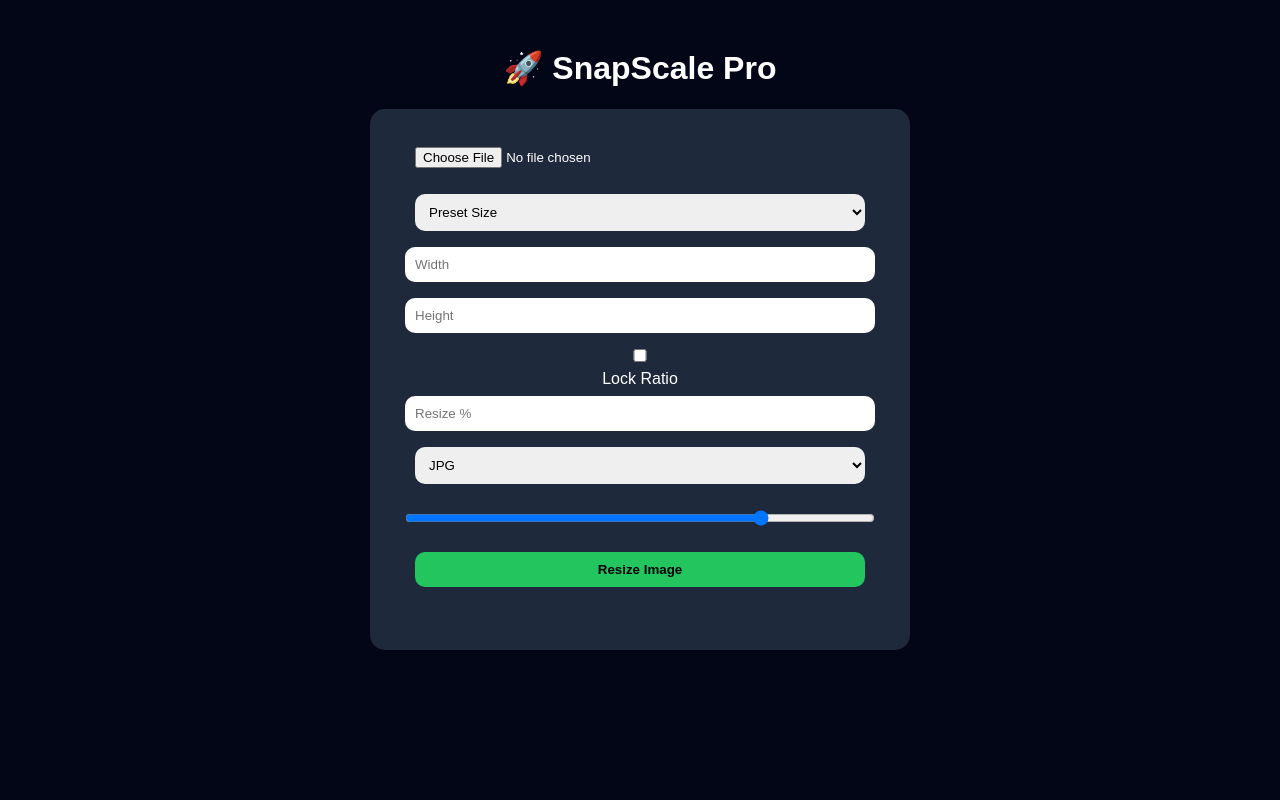
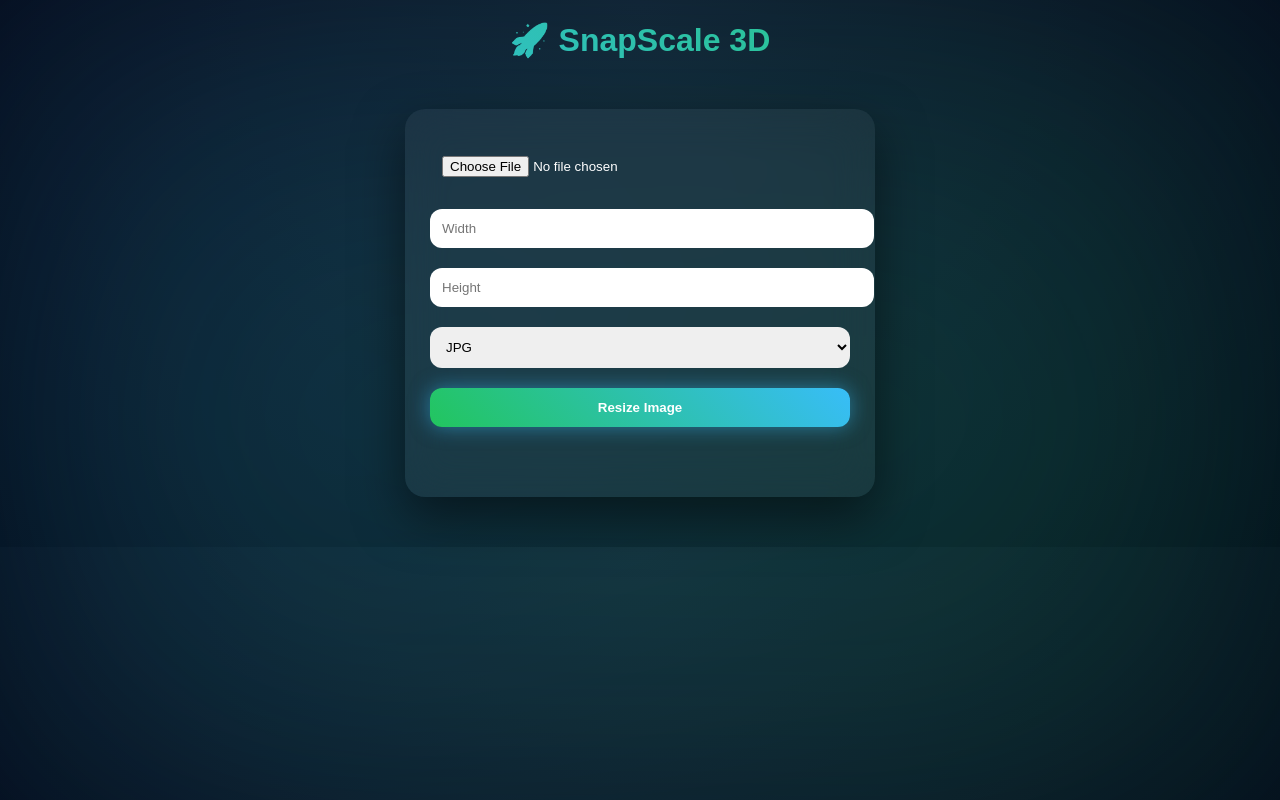
Before and after one commit to aroh097/SnapScale, a plain HTML site: page index.html in a window 1280 px wide. Both pictures are taken after a click on the button "Resize Image". Drawn offline with Linux system fonts and the light colour scheme.

Commit message:
Update index.html

```diff
--- a/index.html
+++ b/index.html
@@ -3,79 +3,104 @@
 <head>
 <meta charset="UTF-8">
 <meta name="viewport" content="width=device-width, initial-scale=1.0">
-<title>SnapScale Pro</title>
+<title>SnapScale 3D</title>
 
 <style>
 body {
+  margin: 0;
   font-family: Arial;
-    background: #020617;
+  background: radial-gradient(circle at top, #0f172a, #020617);
   color: white;
-    text-align: center;
-    padding: 20px;
+  overflow-x: hidden;
 }
 
-.container {
-    max-width: 500px;
-    margin: auto;
-    background: #1e293b;
-    padding: 20px;
-    border-radius: 15px;
+/* Floating background */
+.bg {
+  position: fixed;
+  width: 100%;
+  height: 100%;
+  background: linear-gradient(120deg, #38bdf8, #22c55e);
+  filter: blur(150px);
+  opacity: 0.2;
+  z-index: -1;
 }
 
-input, select, button {
-    width: 90%;
-    padding: 10px;
-    margin: 8px;
-    border-radius: 10px;
-    border: none;
+/* Card */
+.container {
+  max-width: 420px;
+  margin: 50px auto;
+  padding: 25px;
+  border-radius: 20px;
+  background: rgba(255,255,255,0.05);
+  backdrop-filter: blur(20px);
+  box-shadow: 0 20px 50px rgba(0,0,0,0.5);
+  transition: transform 0.2s;
 }
 
+/* 3D hover */
+.container:hover {
+  transform: rotateX(5deg) rotateY(5deg) scale(1.02);
+}
+
+/* Inputs */
+input, select, button {
+  width: 100%;
+  margin: 10px 0;
+  padding: 12px;
+  border-radius: 12px;
+  border: none;
+  outline: none;
+}
+
+/* Button glow */
 button {
-    background: #22c55e;
+  background: linear-gradient(45deg,#22c55e,#38bdf8);
+  color: white;
   font-weight: bold;
   cursor: pointer;
+  box-shadow: 0 0 20px rgba(56,189,248,0.5);
 }
 
+button:hover {
+  transform: scale(1.05);
+}
+
+/* Image preview */
 img {
   max-width: 100%;
   margin-top: 15px;
-    border-radius: 10px;
+  border-radius: 15px;
+  box-shadow: 0 10px 30px rgba(0,0,0,0.6);
+}
+
+/* Title */
+h1 {
+  text-align: center;
+  background: linear-gradient(45deg,#38bdf8,#22c55e);
+  -webkit-background-clip: text;
+  color: transparent;
 }
 </style>
 </head>
 
 <body>
 
-<h1>🚀 SnapScale Pro</h1>
+<div class="bg"></div>
 
-<div class="container">
+<h1>🚀 SnapScale 3D</h1>
+
+<div class="container" id="card">
 
 <input type="file" id="file">
 
-<!-- Preset -->
-<select id="preset">
-<option value="">Preset Size</option>
-<option value="1080x1080">Instagram</option>
-<option value="1280x720">YouTube</option>
-<option value="1920x1080">Full HD</option>
-</select>
-
 <input type="number" id="width" placeholder="Width">
 <input type="number" id="height" placeholder="Height">
-
-<label>
-<input type="checkbox" id="lock"> Lock Ratio
-</label>
-
-<input type="number" id="percent" placeholder="Resize %">
 
 <select id="format">
   <option value="jpeg">JPG</option>
   <option value="png">PNG</option>
   <option value="webp">WEBP</option>
 </select>
-
-<input type="range" id="quality" min="0.1" max="1" step="0.1" value="0.8">
 
 <button onclick="upload()">Resize Image</button>
 
@@ -89,7 +114,54 @@ img {
 
 </div>
 
-<script src="script.js"></script>
+<script>
+async function upload() {
+  const file = document.getElementById("file").files[0];
+  const width = document.getElementById("width").value;
+  const height = document.getElementById("height").value;
+  const format = document.getElementById("format").value;
+
+  if (!file) return alert("Image select karo");
+
+  document.getElementById("status").innerText = "Processing...";
+
+  const formData = new FormData();
+  formData.append("image", file);
+  formData.append("width", width);
+  formData.append("height", height);
+  formData.append("format", format);
+
+  const res = await fetch("https://snapscale-jvat.onrender.com/resize", {
+    method: "POST",
+    body: formData
+  });
+
+  const blob = await res.blob();
+  const url = URL.createObjectURL(blob);
+
+  document.getElementById("preview").src = url;
+
+  const d = document.getElementById("download");
+  d.href = url;
+  d.download = "snapscale." + format;
+  d.style.display = "block";
+
+  document.getElementById("status").innerText = "Done ✅";
+}
+
+/* 3D tilt effect */
+const card = document.getElementById("card");
+
+card.addEventListener("mousemove", (e) => {
+  const x = (window.innerWidth / 2 - e.pageX) / 20;
+  const y = (window.innerHeight / 2 - e.pageY) / 20;
+  card.style.transform = `rotateY(${x}deg) rotateX(${y}deg)`;
+});
+
+card.addEventListener("mouseleave", () => {
+  card.style.transform = "rotateY(0) rotateX(0)";
+});
+</script>
 
 </body>
 </html>
```
Lines whose indentation alone changed are shown as unchanged.
